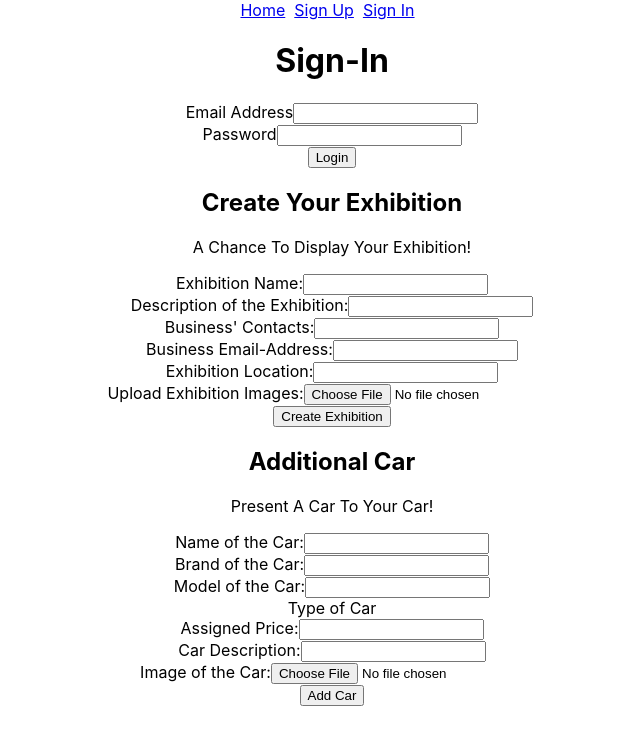
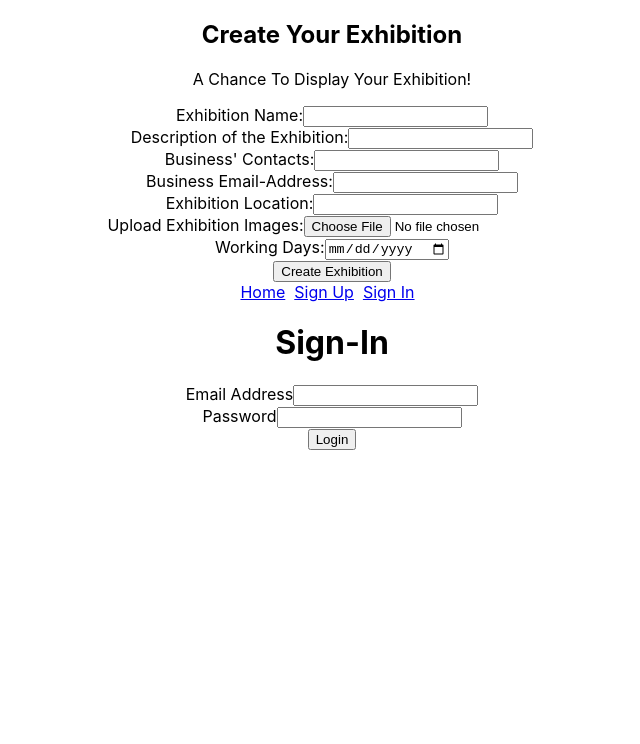
Before and after one commit to NoorCSMahdi/project3-FE, a React (Create React App) app: page / in a window 1280 px wide. Shown: the top 744 px of the page, without its empty margins (308-948 px from the left). Built offline with nearby package versions, Linux system fonts and the light colour scheme.

Commit message:
Token and exhibition image upload with multer

```diff
--- a/src/App.js
+++ b/src/App.js
@@ -1,136 +1,110 @@
-import React, { useEffect, useState } from 'react';
+import React, { useEffect, useState } from 'react'
 import './App.css';
 import SignInForm from './components/user/SignInForm';
 import SignUpForm from './components/user/SignUpForm';
-import { Routes, Route, Link } from 'react-router-dom';
-import Axios from 'axios';
-import { jwtDecode } from 'jwt-decode';
+import {Routes, Route, Link} from 'react-router-dom'
+import Axios from 'axios'
+import {jwtDecode} from 'jwt-decode'
 import AddCarForm from './components/forms/AddCarForm';
 import AddExhibitionForm from './components/forms/AddExhibitionForm';
-import BookingForm from './components/forms/BookingForm';
 
 function App() {
+
   const [isAuth, setIsAuth] = useState(false);
-  const [user, setUser] = useState({});
+  const [user, setUser]= useState({});
 
   useEffect(() => {
     const user = setUser();
     console.log(user);
 
-    if (user) {
+    if(user){
       setIsAuth(true);
       setUser(user);
     } else {
-      localStorage.removeItem('token');
+      localStorage.removeItem("token");
       setIsAuth(false);
       setUser(null);
     }
-  }, []);
+  }, [])
 
   const registerHandler = (user) => {
-    Axios.post('auth/signup', user)
-      .then((res) => {
-        console.log(res);
+    Axios.post("auth/signup", user)
+    .then(res => {
+      console.log(res)
     })
-      .catch((err) => {
-        console.log(err);
-      });
-  };
+
+    .catch(err => {
+      console.log(err)
+    })
+  }
 
   const loginHandler = (cred) => {
-    Axios.post('auth/signin', cred)
-      .then((res) => {
+    Axios.post("auth/signin", cred)
+    .then(res => {
       console.log(res.data.token);
 
       //Makes sure the token is Valid
       let token = res.data.token;
 
-        if (token != null) {
-          localStorage.setItem('token', token);
+      if(token != null){
+        localStorage.setItem("token", token);
         const user = getUser();
         console.log(user);
-          user ? setIsAuth(true) : setIsAuth(false);
-          user ? setUser(user) : setUser(null);
+        user ? setIsAuth(true): setIsAuth(false)
+        user ? setUser(user): setUser(null)
       }
     })
-      .catch((err) => {
-        console.log(err);
-      });
-  };
 
-  const getUser = () => {
+    .catch(err => {
+      console.log(err)
+    })
+  }
+
+  const getUser = ()=> {
     const token = getToken();
-    return token ? jwtDecode(token).user : null;
-  };
+    return token ? jwtDecode(token).user : null
+  }
 
-  const getToken = () => {
-    const token = localStorage.getItem('token');
+  const getToken =()=>{
+    const token = localStorage.getItem("token");
     return token;
-  };
+  }
 
-  const onLogoutHandler = (e) => {
+  const onLogoutHandler =(e) => {
     e.preventDefault();
-    localStorage.removeItem('token');
+    localStorage.removeItem("token");
     setIsAuth(false);
     setUser(null);
-  };
-
-  const addExhibition = (exhibition) => {
-    // Implement the logic to add the exhibition
-    console.log('Adding exhibition:', exhibition);
-  };
-
+  }
   return (
     <div className="App">
+      <AddExhibitionForm></AddExhibitionForm>
 <nav>
-        {isAuth ? (
+        {isAuth ?
+        (
               <div>
               <Link to="/">Home</Link> &nbsp;
-            <Link to="/logout" onClick={onLogoutHandler}>
-              Logout
-            </Link>{' '}
-            &nbsp;
+              <Link to="/logout" onClick={onLogoutHandler}>Logout</Link> &nbsp;
             </div>
-        ) : (
+        ):
+        (
           <div>
           <Link to="/">Home</Link> &nbsp;
           <Link to="/signup">Sign Up</Link> &nbsp;
           <Link to="/signin">Sign In</Link> &nbsp;
         </div>
-        )}
+        )
+      }
       </nav>
+
 
       <div>
         <Routes>
-          <Route
-            path="/"
-            element={
-              isAuth ? (
-                <AddCarForm />
-              ) : (
-                <SignInForm login={loginHandler} />
-              )
-            }
-          />
-          <Route
-            path="/signup"
-            element={<SignUpForm register={registerHandler} />}
-          />
-          <Route
-            path="/signin"
-            element={
-              isAuth ? (
-                <AddCarForm />
-              ) : (
-                <SignInForm login={loginHandler} />
-              )
-            }
-          />
+          <Route path='/' element={ isAuth ? <AddCarForm></AddCarForm> : <SignInForm login={loginHandler}></SignInForm>}></Route>
+          <Route path='/signup' element={<SignUpForm register={registerHandler}></SignUpForm>}></Route>
+          <Route path='/signin' element={isAuth ? <AddCarForm></AddCarForm> : <SignInForm login={loginHandler}></SignInForm>}></Route>
         </Routes>
       </div>
-
-      <AddExhibitionForm addExhibition={addExhibition} />
-      <AddCarForm />
 
     </div>
   );
--- a/src/components/forms/AddCarForm.jsx
+++ b/src/components/forms/AddCarForm.jsx
@@ -41,7 +41,7 @@ export default function AddCarForm(props) {
           <label htmlFor="car_name" className="form-label">
             Name of the Car:
           </label>
-          <input
+          <input required
             type="text"
             className="form-control"
             id="car_name"
@@ -54,7 +54,7 @@ export default function AddCarForm(props) {
           <label htmlFor="car_company" className="form-label">
             Brand of the Car:
           </label>
-          <input
+          <input required
             type="text"
             className="form-control"
             id="car_company"
@@ -67,7 +67,7 @@ export default function AddCarForm(props) {
           <label htmlFor="car_model" className="form-label">
             Model of the Car:
           </label>
-          <input
+          <input required
             type="text"
             className="form-control"
             id="car_model"
@@ -83,7 +83,7 @@ export default function AddCarForm(props) {
           <label htmlFor="car_price" className="form-label">
             Assigned Price:
           </label>
-          <input
+          <input required
             type="number"
             className="form-control"
             id="car_price"
@@ -96,7 +96,7 @@ export default function AddCarForm(props) {
           <label htmlFor="car_description" className="form-label">
             Car Description:
           </label>
-          <input
+          <input required
             type="text"
             className="form-control"
             id="car_description"
@@ -109,7 +109,7 @@ export default function AddCarForm(props) {
           <label htmlFor="car_image" className="form-label">
             Image of the Car:
           </label>
-          <input
+          <input required
             type="file"
             className="form-control"
             id="car_image"
--- a/src/components/forms/AddExhibitionForm.jsx
+++ b/src/components/forms/AddExhibitionForm.jsx
@@ -10,6 +10,9 @@ import Axios from 'axios';
 export default function AddExhibitionForm(props) {
   const [newExhibition, setNewExhibition] = useState({});
   const autocompleteRef = useRef(null);
+  const [file, setFile] = useState()
+  const [imageName, setImageName] = useState()
+
 
   const addExhibition = (exhibition) => {
     Axios.post('exhibition/add', exhibition)
@@ -20,6 +23,11 @@ export default function AddExhibitionForm(props) {
         console.log('Error adding Exhibition');
       });
   };
+
+  const handleImage = (e) => {
+    console.log(e.target.files[0])
+    setFile(e.target.files[0])
+  }
 
   const handleChange = (event) => {
     const attributeToChange = event.target.name;
@@ -43,10 +51,22 @@ export default function AddExhibitionForm(props) {
   //   }
   // };
 
-  const handleSubmit = (event) => {
+  const handleSubmit = async event => {
     event.preventDefault();
-    addExhibition(newExhibition);
+    const formData = new FormData()
+    formData.append("exhibition_image", file)
+    formData.append("exhibition_name", newExhibition.exhibition_name)
+    formData.append("exhibition_description", newExhibition.exhibition_description)
+    formData.append("exhibition_phoneNumber", newExhibition.exhibition_phoneNumber)
+    formData.append("exhibition_emailAddress", newExhibition.exhibition_emailAddress)
+    formData.append("exhibition_location", newExhibition.exhibition_location)
+    formData.append("working_days", newExhibition.working_days)
+
+  const result = await Axios.post('/exhibition/add', formData, { headers: {'Content-Type': 'multipart/form-data'}})
+    setImageName(result.data.imageName)
+    // addExhibition(newExhibition);
   };
+
 
   return (
     <div className="container">
@@ -60,7 +80,7 @@ export default function AddExhibitionForm(props) {
       <label htmlFor="exhibition_name" className="form-label">
         Exhibition Name:
       </label>
-      <input
+      <input required
         type="text"
         className="form-control"
         id="exhibition_name"
@@ -73,7 +93,7 @@ export default function AddExhibitionForm(props) {
       <label htmlFor="exhibition_description" className="form-label">
         Description of the Exhibition:
       </label>
-      <input
+      <input required
         type="text"
         className="form-control"
         id="exhibition_description"
@@ -86,8 +106,8 @@ export default function AddExhibitionForm(props) {
       <label htmlFor="exhibition_phoneNumber" className="form-label">
         Business' Contacts:
       </label>
-      <input
-        type="number"
+      <input required
+        type="text"
         className="form-control"
         id="exhibition_phoneNumber"
         name="exhibition_phoneNumber"
@@ -99,7 +119,7 @@ export default function AddExhibitionForm(props) {
       <label htmlFor="exhibition_emailAddress" className="form-label">
         Business Email-Address:
       </label>
-      <input
+      <input required
         type="email"
         className="form-control"
         id="exhibition_emailAddress"
@@ -112,7 +132,7 @@ export default function AddExhibitionForm(props) {
       <label htmlFor="exhibition_location" className="form-label">
         Exhibition Location:
       </label>
-      <input
+      <input required
         type="text"
         className="form-control"
         id="exhibition_location"
@@ -125,12 +145,25 @@ export default function AddExhibitionForm(props) {
       <label htmlFor="exhibition_image" className="form-label">
         Upload Exhibition Images:
       </label>
-      <input
+      <input required
         type="file"
         className="form-control"
         id="exhibition_image"
         name="exhibition_image"
         accept=".png, .jpg, .jpeg, .gif"
+        onChange={handleImage}
+      />
+    </div>
+
+    <div className="mb-3">
+      <label htmlFor="working_days" className="form-label">
+        Working Days:
+      </label>
+      <input required
+        type="date"
+        className="form-control"
+        id="working_days"
+        name="working_days"
         onChange={handleChange}
       />
     </div>
```
Lines whose indentation alone changed are shown as unchanged.
